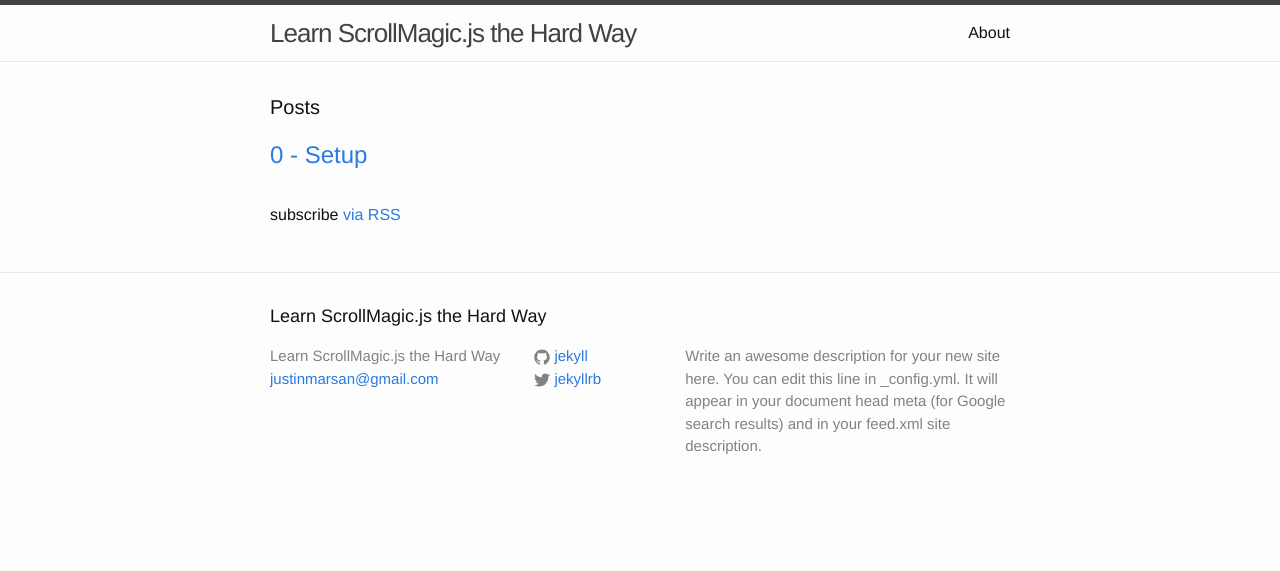
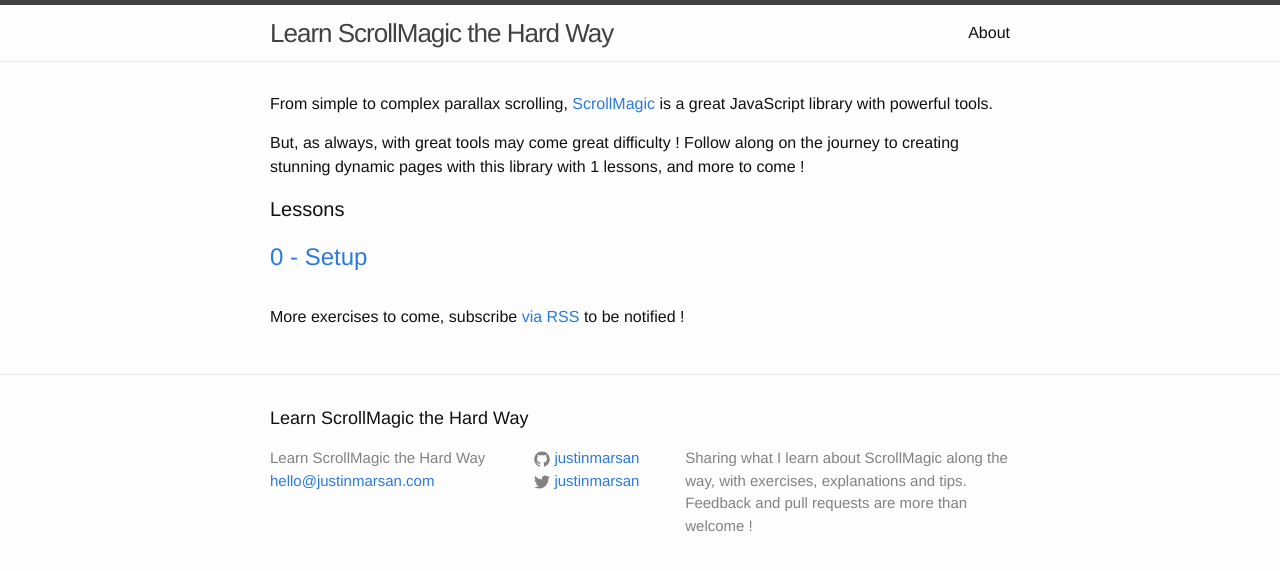
Before and after one commit to justinmarsan/learn-scroll-magic, a Jekyll site: the page built from index.html, in a window 1280 px wide. Shown: the top 571 px of the page. Built offline with Jekyll 4.4.1, drawn with Linux system fonts in a browser that asks for light colours.

Commit message:
Basic website improvements & corrections

```diff
--- a/_config.yml
+++ b/_config.yml
@@ -1,15 +1,13 @@
 # Site settings
-title: Learn ScrollMagic.js the Hard Way
-email: justinmarsan@gmail.com
+title: Learn ScrollMagic the Hard Way
+email: hello@justinmarsan.com
 description: > # this means to ignore newlines until "baseurl:"
-  Write an awesome description for your new site here. You can edit this
-  line in _config.yml. It will appear in your document head meta (for
-  Google search results) and in your feed.xml site description.
+  Sharing what I learn about ScrollMagic along the way, with exercises, explanations and tips. Feedback and pull requests are more than welcome !
 baseurl: "/learn-scroll-magic" # the subpath of your site, e.g. /blog/
 url: "http://yourdomain.com" # the base hostname & protocol for your site
-twitter_username: jekyllrb
-github_username:  jekyll
+twitter_username: justinmarsan
+github_username:  justinmarsan
 
 # Build settings
 markdown: kramdown
-pygments: true
+highlighter: true
--- a/_includes/head.html
+++ b/_includes/head.html
@@ -3,7 +3,7 @@
   <meta http-equiv="X-UA-Compatible" content="IE=edge">
   <meta name="viewport" content="width=device-width, initial-scale=1">
 
-  <title>{% if page.title %}{{ page.title }}{% else %}{{ site.title }}{% endif %}</title>
+  <title>{% if page.title %}{{ site.title }} - {{ page.title }}{% else %}{{ site.title }}{% endif %}</title>
   <meta name="description" content="{% if page.excerpt %}{{ page.excerpt | strip_html | strip_newlines | truncate: 160 }}{% else %}{{ site.description }}{% endif %}">
 
   <link rel="stylesheet" href="{{ "/css/main.css" | prepend: site.baseurl }}">
--- a/_layouts/post.html
+++ b/_layouts/post.html
@@ -5,7 +5,6 @@
 
   <header class="post-header">
     <h1 class="post-title">{{ page.title }}</h1>
-    <p class="post-meta">{{ page.date | date: "%b %-d, %Y" }}{% if page.author %} • {{ page.author }}{% endif %}{% if page.meta %} • {{ page.meta }}{% endif %}</p>
   </header>
 
   <article class="post-content">
--- a/index.html
+++ b/index.html
@@ -3,11 +3,14 @@
 ---
 
 <div class="home">
+  <p>From simple to complex parallax scrolling, <a href="http://janpaepke.github.io/ScrollMagic/">ScrollMagic</a> is a great JavaScript library with powerful tools.</p>
 
-  <h1 class="page-heading">Posts</h1>
+  <p>But, as always, with great tools may come great difficulty ! Follow along on the journey to creating stunning dynamic pages with this library with {{ site.categories.courses | size }} lessons, and more to come !</p>
+
+  <h1 class="page-heading">Lessons</h1>
 
   <ul class="post-list">
-    {% for post in site.posts %}
+    {% for post in site.categories.courses %}
       <li>
         <h2>
           <a class="post-link" href="{{ post.url | prepend: site.baseurl }}">{{ post.title }}</a>
@@ -16,6 +19,6 @@
     {% endfor %}
   </ul>
 
-  <p class="rss-subscribe">subscribe <a href="{{ "/feed.xml" | prepend: site.baseurl }}">via RSS</a></p>
+  <p class="rss-subscribe">More exercises to come, subscribe <a href="{{ "/feed.xml" | prepend: site.baseurl }}">via RSS</a> to be notified !</p>
 
 </div>
```
